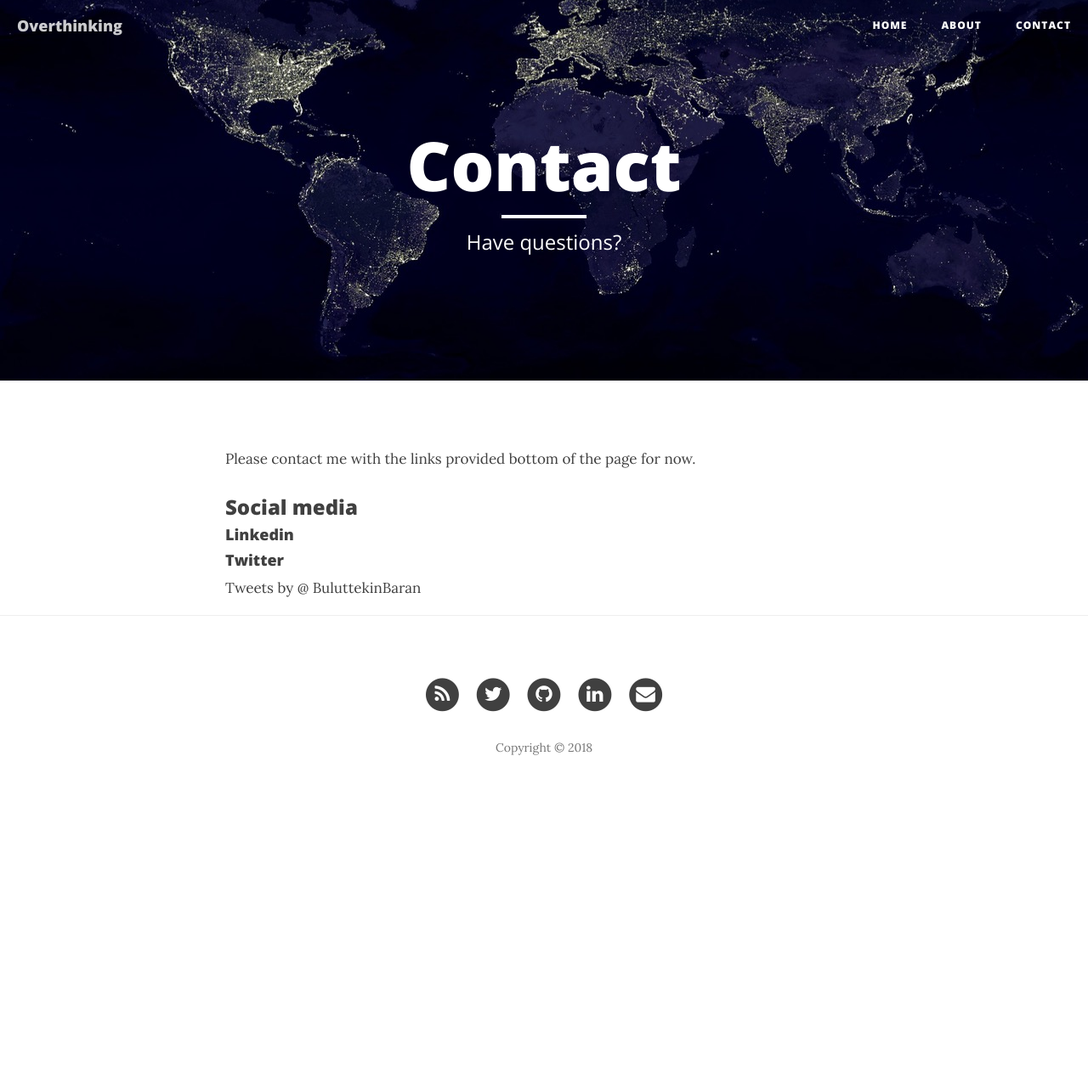
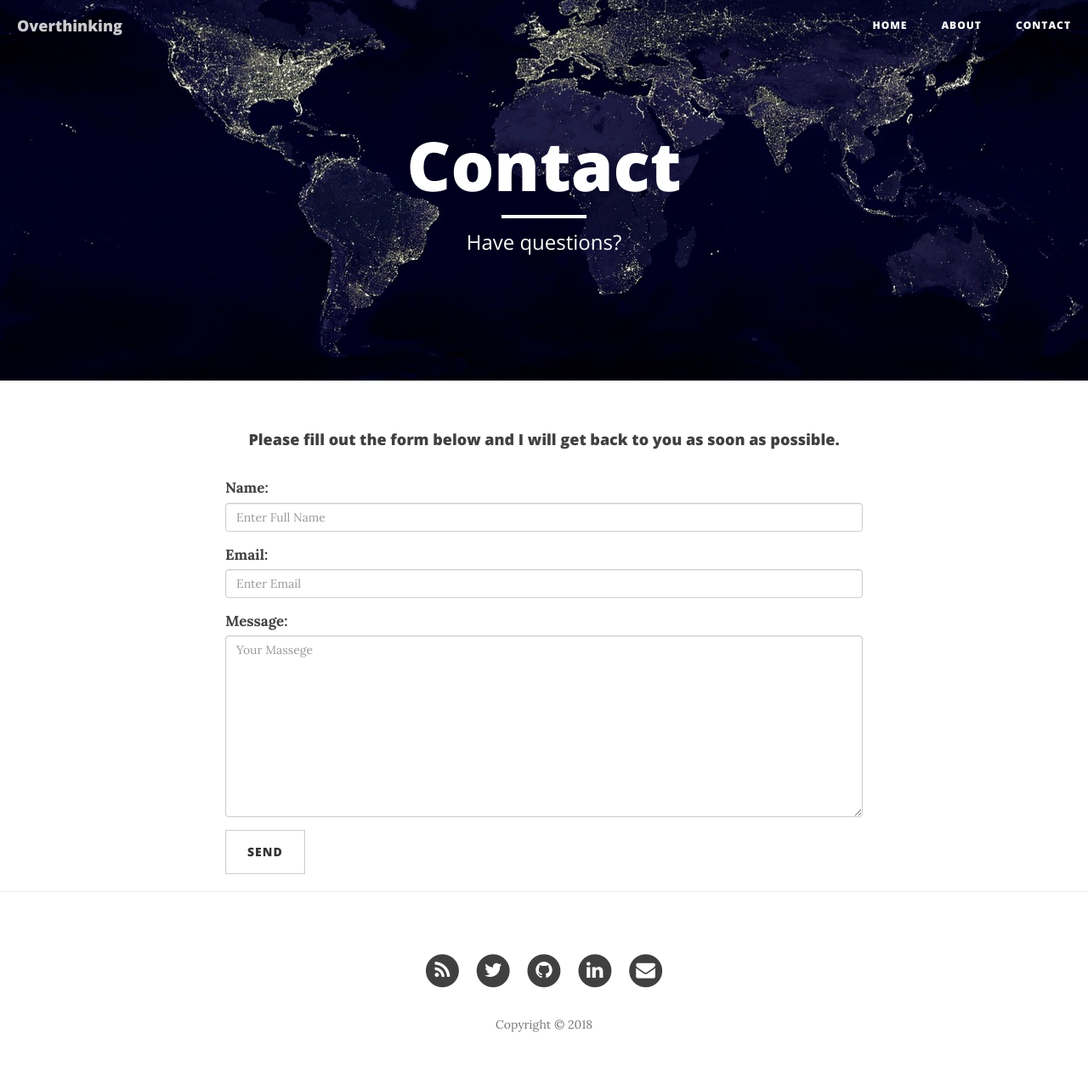
Before and after one commit to verybigdata/verybigdata.github.io, a Jekyll site: the page built from contact.html, in a window 1280 px wide. Shown: the whole page at 85% size. Built offline with Jekyll 4.4.1, drawn with Linux system fonts in a browser that asks for light colours; nearby versions of some CDN libraries; comment, search, counter and statistics services are not loaded; before the commit the page ends 956 px from its top, so only the background shows below that.

Commit message:
draft form

```diff
--- a/contact.html
+++ b/contact.html
@@ -5,25 +5,20 @@ description: "Have questions?"
 header-img: "img/connect.jpeg"
 ---
 
-<p>Please contact me with the links provided bottom of the page for now.</p>
-
-<h3>
-Social media
-</h3>
-<h4>
-Linkedin
-</h4>
-<div class="text-center">
-  <script src="//platform.linkedin.com/in.js" type="text/javascript"></script>
-  <script type="IN/MemberProfile" data-id="https://www.linkedin.com/in/{{ site.linkedin_username }}" data-format="inline" data-related="false"></script>
-</div>
-<h4>
-Twitter
-</h4>
-<div class="text-centre">
-  <a class="twitter-timeline"
-  href="https://twitter.com/{{site.twitter_username}}"
-  data-tweet-limit="3">
-  Tweets by @ {{site.twitter_username}}
-</a>
-</div>
+<h4 class="text-center">Please fill out the form below and I will get back to you as soon as possible.</h4>
+<br>
+  <form action="https://formspree.io/{{ site.email_username }}" method="post">
+    <div class="form-group">
+    <label for="name">Name:</label>
+    <input type="text" id="name" class="form-control" name="name" placeholder="Enter Full Name">
+    </div>
+    <div class="form-group">
+      <label for="email">Email:</label>
+      <input type="email" id="email" name="email" class="form-control" placeholder="Enter Email">
+    </div>
+    <div class="form-group">
+      <label for="massege">Message:</label>
+      <textarea name="message" id="massege" rows="10" class="form-control" placeholder="Your Massege"></textarea>
+    </div>
+    <button type="submit" name="button" class="btn btn-default ">Send</button>
+  </form>
```
